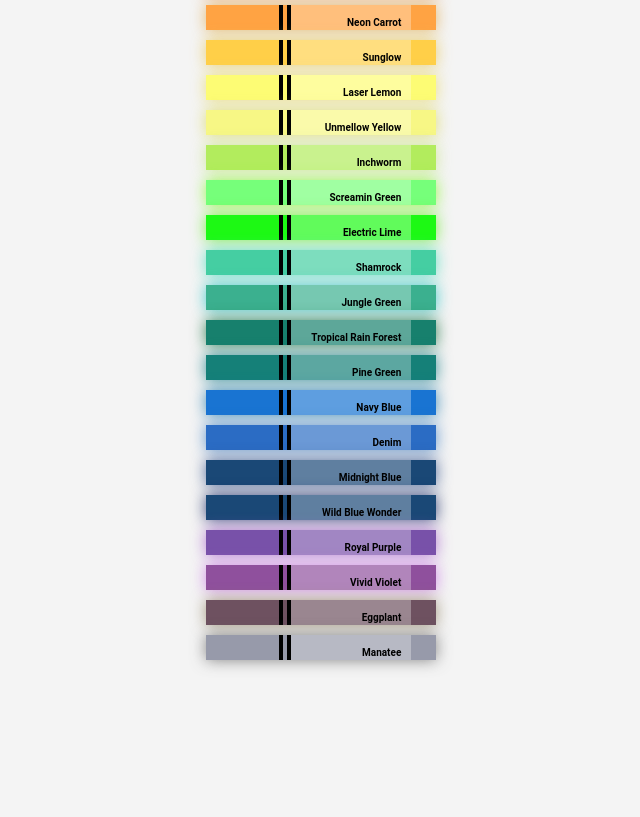
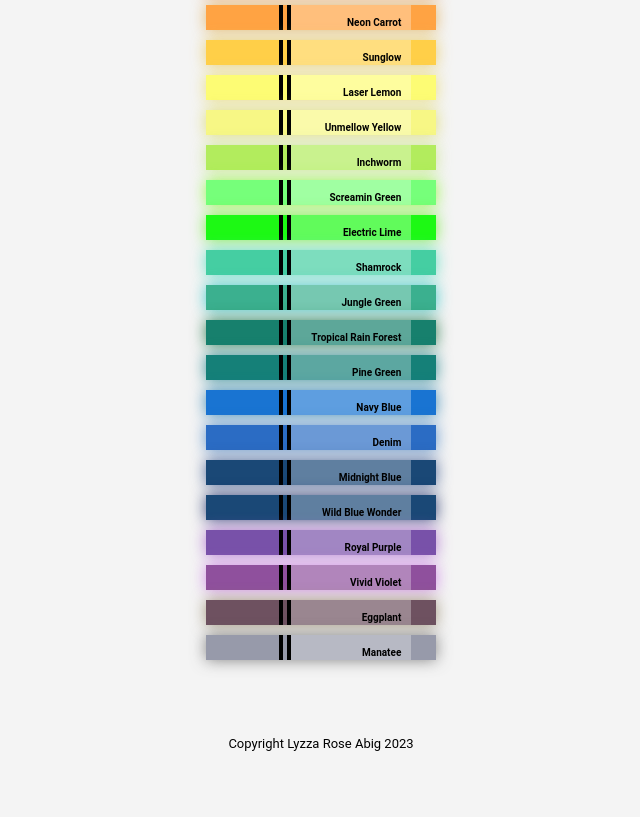
Before and after one commit to avzyl/PRIN135-Activity-04, a plain HTML site: page index.html in a window 1280 px wide. Shown: the part 662-1479 px from the top of the page, without its empty margins (319-959 px from the left). Before the commit the page ends 1352 px from the top, so only its background shows below. Drawn offline with Linux system fonts and the light colour scheme.

Commit message:
Added footer

```diff
--- a/index.html
+++ b/index.html
@@ -548,4 +548,8 @@
     <script src="" async defer></script>
 </body>
 
+<footer class="footer">
+    <p>Copyright Lyzza Rose Abig 2023</p>
+</footer>
+
 </html>
--- a/styles.css
+++ b/styles.css
@@ -344,3 +344,12 @@ body {
     background-color: var(--manatee);
     box-shadow: 0 0 15px hsla(0, 0%, 40%, 0.8);
 }
+
+.footer {
+    height: 10vh;
+    font-size: small;
+    margin-top: 4rem;
+    text-align: center;
+    bottom: 0;
+    width: 100%;
+}
```
